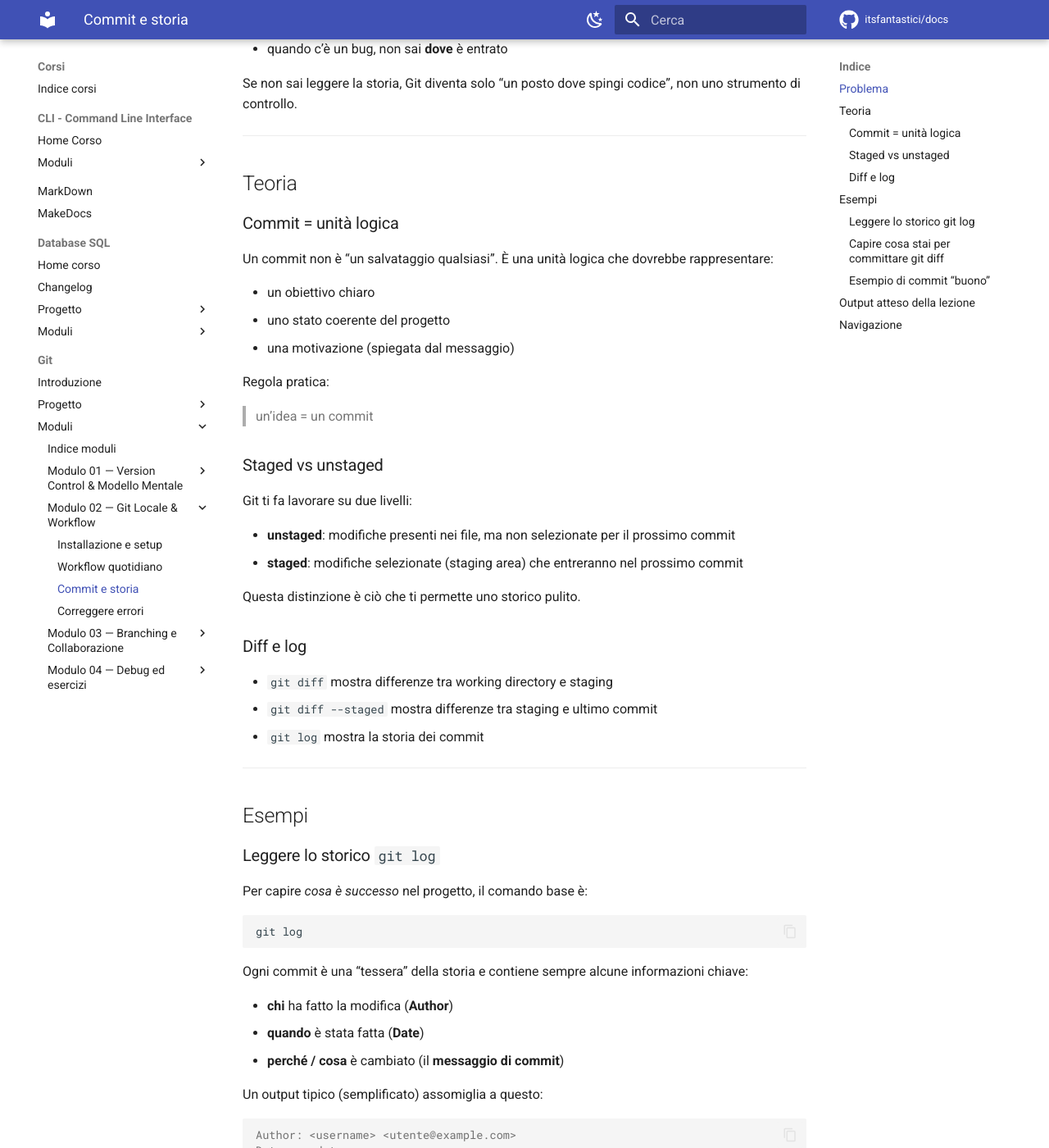
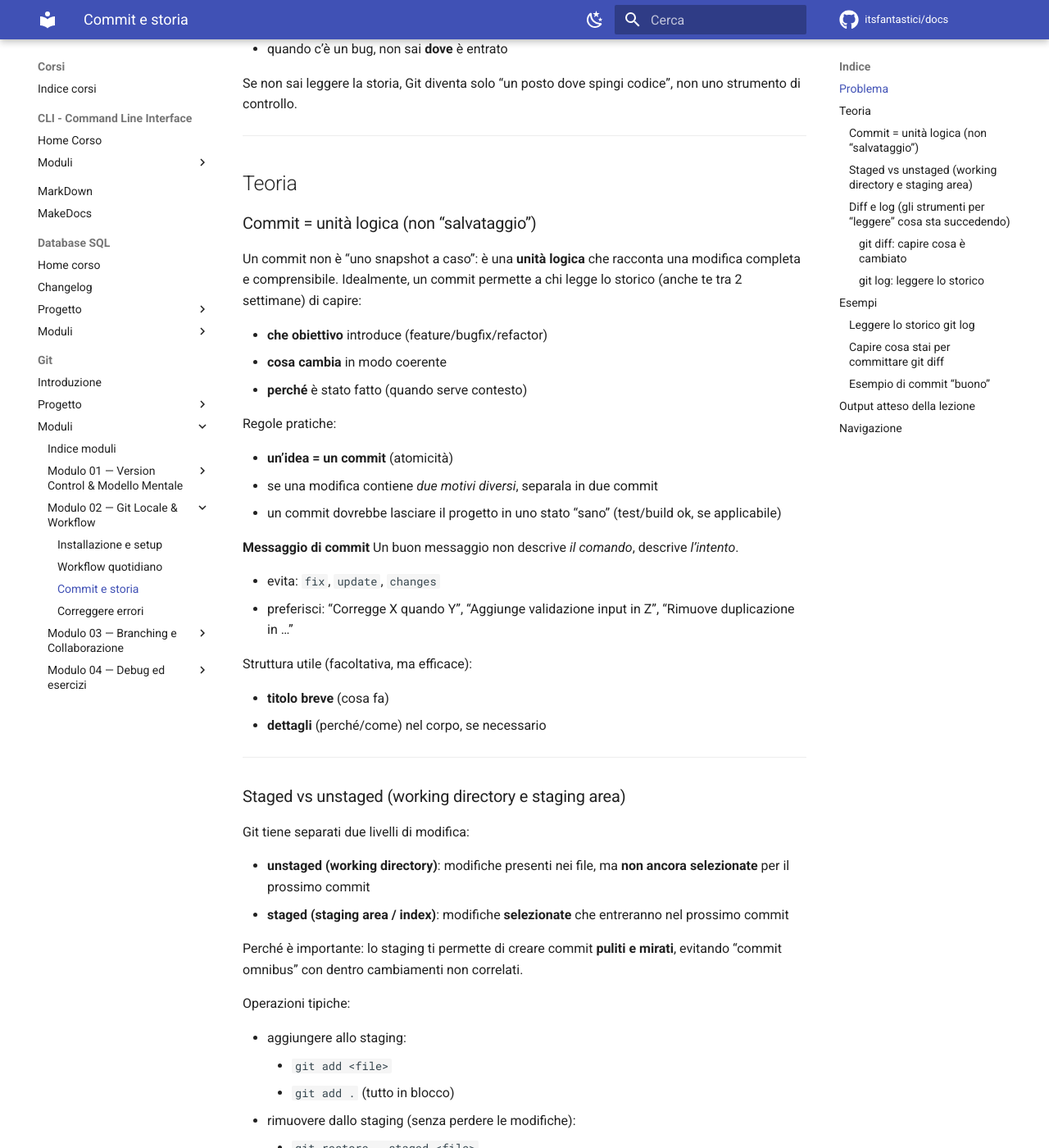
Before and after one commit to pianic2/itsfantastici, an MkDocs documentation site: the page built from docs/corsi/git/moduli/02-workflow-locale/03-commit-e-storia.md, in a window 1280 px wide and 1400 px high, scrolled down 374 px. Shown: the whole window at 82% size. Built offline with MkDocs 1.6.1 and Material for MkDocs 9.7.7, drawn with Linux system fonts in a browser that asks for light colours; comment, search, counter and statistics services are not loaded; some of the changed text lies outside the part shown.

Commit message:
Refactor code structure for improved readability and maintainability

```diff
--- a/docs/corsi/git/moduli/02-workflow-locale/03-commit-e-storia.md
+++ b/docs/corsi/git/moduli/02-workflow-locale/03-commit-e-storia.md
@@ -19,32 +19,89 @@ Se non sai leggere la storia, Git diventa solo “un posto dove spingi codice”
 
 ## Teoria
 
-### Commit = unità logica
+### Commit = unità logica (non “salvataggio”)
 
-Un commit non è “un salvataggio qualsiasi”. È una unità logica che dovrebbe rappresentare:
+Un commit non è “uno snapshot a caso”: è una **unità logica** che racconta una modifica completa e comprensibile. Idealmente, un commit permette a chi legge lo storico (anche te tra 2 settimane) di capire:
 
-- un obiettivo chiaro
-- uno stato coerente del progetto
-- una motivazione (spiegata dal messaggio)
+- **che obiettivo** introduce (feature/bugfix/refactor)
+- **cosa cambia** in modo coerente
+- **perché** è stato fatto (quando serve contesto)
 
-Regola pratica:
+Regole pratiche:
 
-> un’idea = un commit
+- **un’idea = un commit** (atomicità)
+- se una modifica contiene *due motivi diversi*, separala in due commit
+- un commit dovrebbe lasciare il progetto in uno stato “sano” (test/build ok, se applicabile)
 
-### Staged vs unstaged
+**Messaggio di commit**
+Un buon messaggio non descrive *il comando*, descrive *l’intento*.
 
-Git ti fa lavorare su due livelli:
+- evita: `fix`, `update`, `changes`
+- preferisci: “Corregge X quando Y”, “Aggiunge validazione input in Z”, “Rimuove duplicazione in …”
 
-- **unstaged**: modifiche presenti nei file, ma non selezionate per il prossimo commit
-- **staged**: modifiche selezionate (staging area) che entreranno nel prossimo commit
+Struttura utile (facoltativa, ma efficace):
 
-Questa distinzione è ciò che ti permette uno storico pulito.
+- **titolo breve** (cosa fa)
+- **dettagli** (perché/come) nel corpo, se necessario
 
-### Diff e log
+---
 
-- `git diff` mostra differenze tra working directory e staging
-- `git diff --staged` mostra differenze tra staging e ultimo commit
-- `git log` mostra la storia dei commit
+### Staged vs unstaged (working directory e staging area)
+
+Git tiene separati due livelli di modifica:
+
+- **unstaged (working directory)**: modifiche presenti nei file, ma **non ancora selezionate** per il prossimo commit
+- **staged (staging area / index)**: modifiche **selezionate** che entreranno nel prossimo commit
+
+Perché è importante: lo staging ti permette di creare commit **puliti e mirati**, evitando “commit omnibus” con dentro cambiamenti non correlati.
+
+Operazioni tipiche:
+
+- aggiungere allo staging:
+    - `git add <file>`
+    - `git add .` (tutto in blocco)
+- rimuovere dallo staging (senza perdere le modifiche):
+    - `git restore --staged <file>`
+
+**Selezionare solo parte di un file (consigliato quando un file contiene più modifiche)**
+- `git add -p` (interactive patch): scegli *hunk* per *hunk* cosa va nel commit
+
+Questa pratica è una delle chiavi per uno storico leggibile.
+
+---
+
+### Diff e log (gli strumenti per “leggere” cosa sta succedendo)
+
+#### `git diff`: capire cosa è cambiato
+
+- `git diff`
+    mostra le differenze tra **working directory** (unstaged) e **staging**
+
+- `git diff --staged` (o `--cached`)
+    mostra le differenze tra **staging** e **ultimo commit**
+    → è la verifica più importante **prima di committare**
+
+Comandi utili aggiuntivi:
+
+- `git diff <commit1> <commit2>`: confronta due commit
+- `git diff <commit> -- <path>`: confronta un commit con lo stato attuale per un file/cartella
+- `git diff --stat`: riepilogo per file (meno rumore, utile per farsi un’idea rapida)
+
+#### `git log`: leggere lo storico
+
+`git log` mostra la sequenza dei commit. Varianti pratiche:
+
+- `git log --oneline`: vista compatta (hash breve + titolo)
+- `git log --graph --oneline --decorate`: utile per capire rami/merge
+- `git log -p`: mostra anche le patch (cosa è cambiato)
+- `git log -- <path>`: storico relativo a un file/cartella
+- `git show <commit>`: dettagli completi di un singolo commit
+
+Obiettivo: usare diff e log per rispondere rapidamente a domande tipiche:
+
+- “cosa sto per committare?”
+- “quando è stata introdotta questa modifica?”
+- “quale commit ha cambiato questo file e perché?”
 
 ---
 
```
Also changed, not shown: docs/corsi/cli/moduli/02-filesystem.md (+1 -1 lines), docs/corsi/git/moduli/02-workflow-locale/02-workflow-quotidiano.md (+45 -39 lines), site/corsi/cli/moduli/02-filesystem/index.html, site/corsi/git/moduli/02-workflow-locale/02-workflow-quotidiano/index.html, site/corsi/git/moduli/02-workflow-locale/03-commit-e-storia/index.html, site/search/search_index.json.
